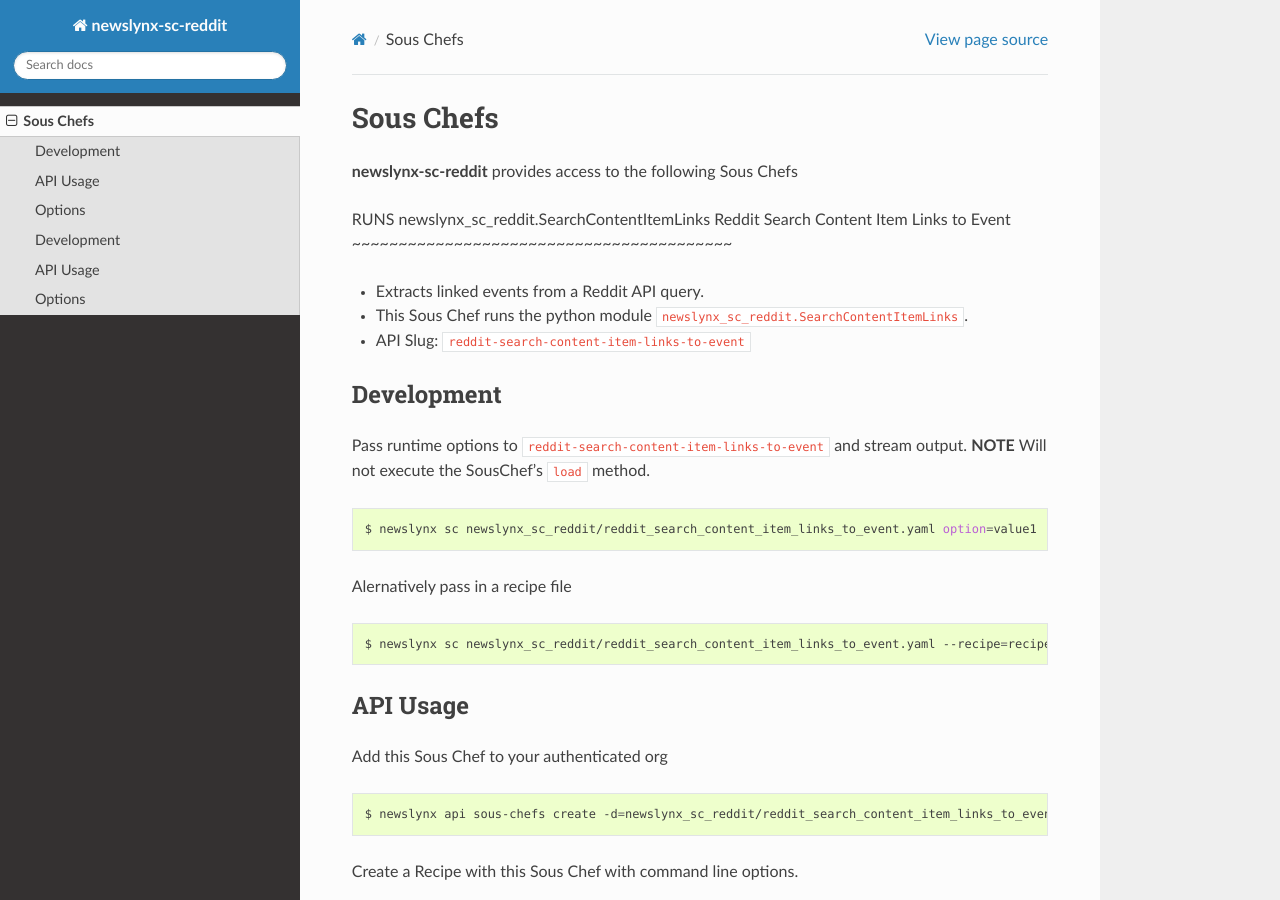
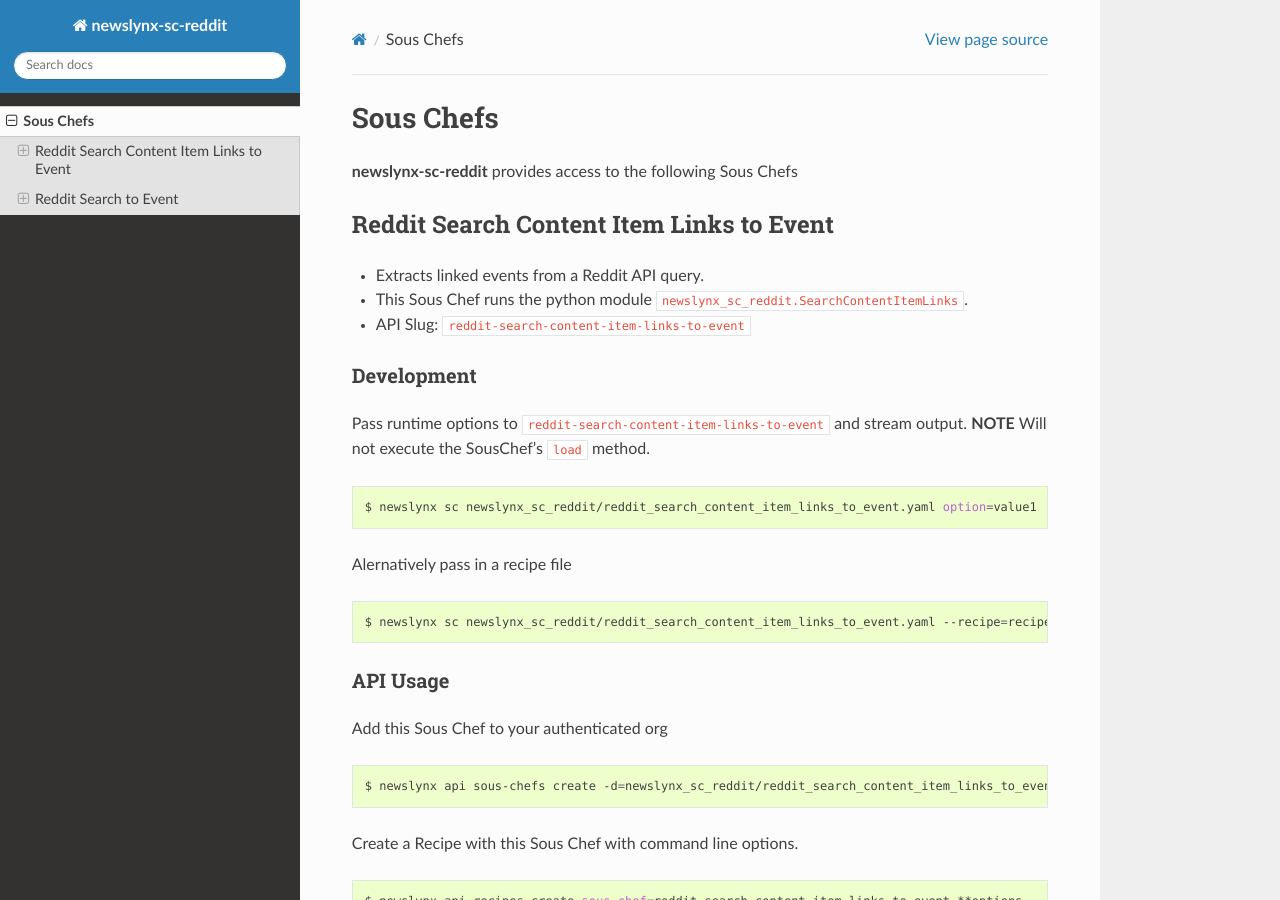
Before and after one commit to newslynx/newslynx-sc-reddit, a Sphinx documentation site: the page built from docs/sous-chefs.rst, in a window 1280 px wide and 900 px high. Built offline with Sphinx 7.4.7 and the Read the Docs theme 2.0.0, drawn with Linux system fonts in a browser that asks for light colours; pages that are not in the unit, such as notebooks, are missing from menus; some of the changed text lies outside the part shown.

Commit message:
=Auto update at `date`

```diff
--- a/docs/sous-chefs.rst
+++ b/docs/sous-chefs.rst
@@ -3,7 +3,6 @@
 -------------
 **newslynx-sc-reddit** provides access to the following Sous Chefs
 
-RUNS newslynx_sc_reddit.SearchContentItemLinks
 Reddit Search Content Item Links to Event
 ~~~~~~~~~~~~~~~~~~~~~~~~~~~~~~~~~~~~~~~~~
 
@@ -162,7 +161,6 @@
 
 
 
-RUNS newslynx_sc_reddit.Search
 Reddit Search to Event
 ~~~~~~~~~~~~~~~~~~~~~~
 
```
